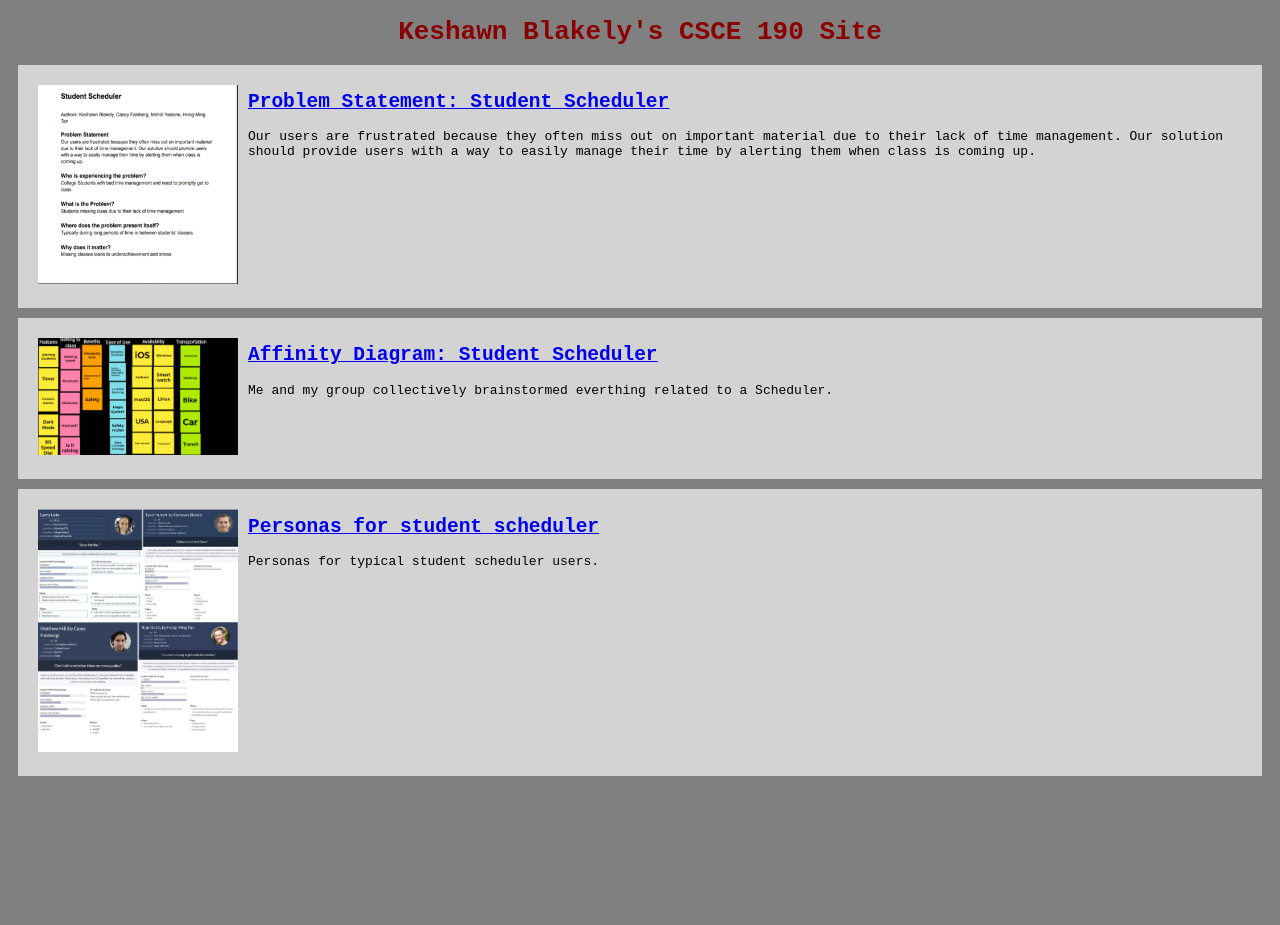
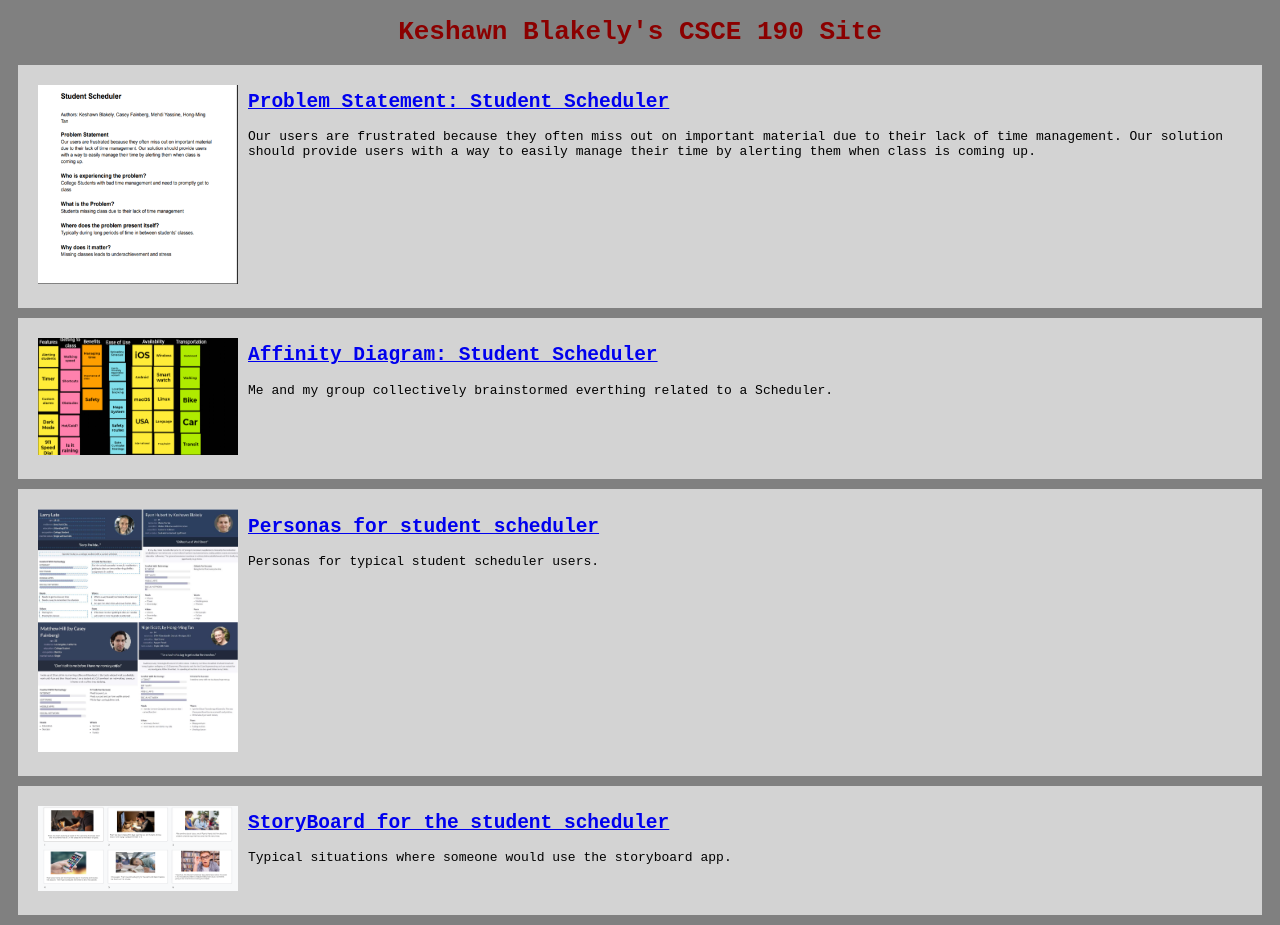
Before and after one commit to Keshawn7B/Keshawn7B.github.io, a plain HTML site: page index.html in a window 1280 px wide. Before the commit the page ends 800 px from the top, so only its background shows below. Drawn offline with Linux system fonts and the light colour scheme.

Commit message:
Add files via upload

```diff
--- a/index.html
+++ b/index.html
@@ -39,6 +39,16 @@
                 </p>
             </section>
         </section>
+        <!--Storyboard Assignment-->
+        <section class="assignment">
+            <a href="Files/Team Student Scheduler Storyboard.pdf"><img src="Images/StoryBoard.png"></a>
+            <section class="ass-details">
+                <a href="Files/Team Student Scheduler Storyboard.pdf"><h2>StoryBoard for the student scheduler</h2></a>
+                <p>
+                 Typical situations where someone would use the storyboard app.
+                </p>
+            </section>
+        </section>
 
     </body>
 </html>
```
Also changed, not shown: Images/StoryBoard.png (added), 2 other files.
